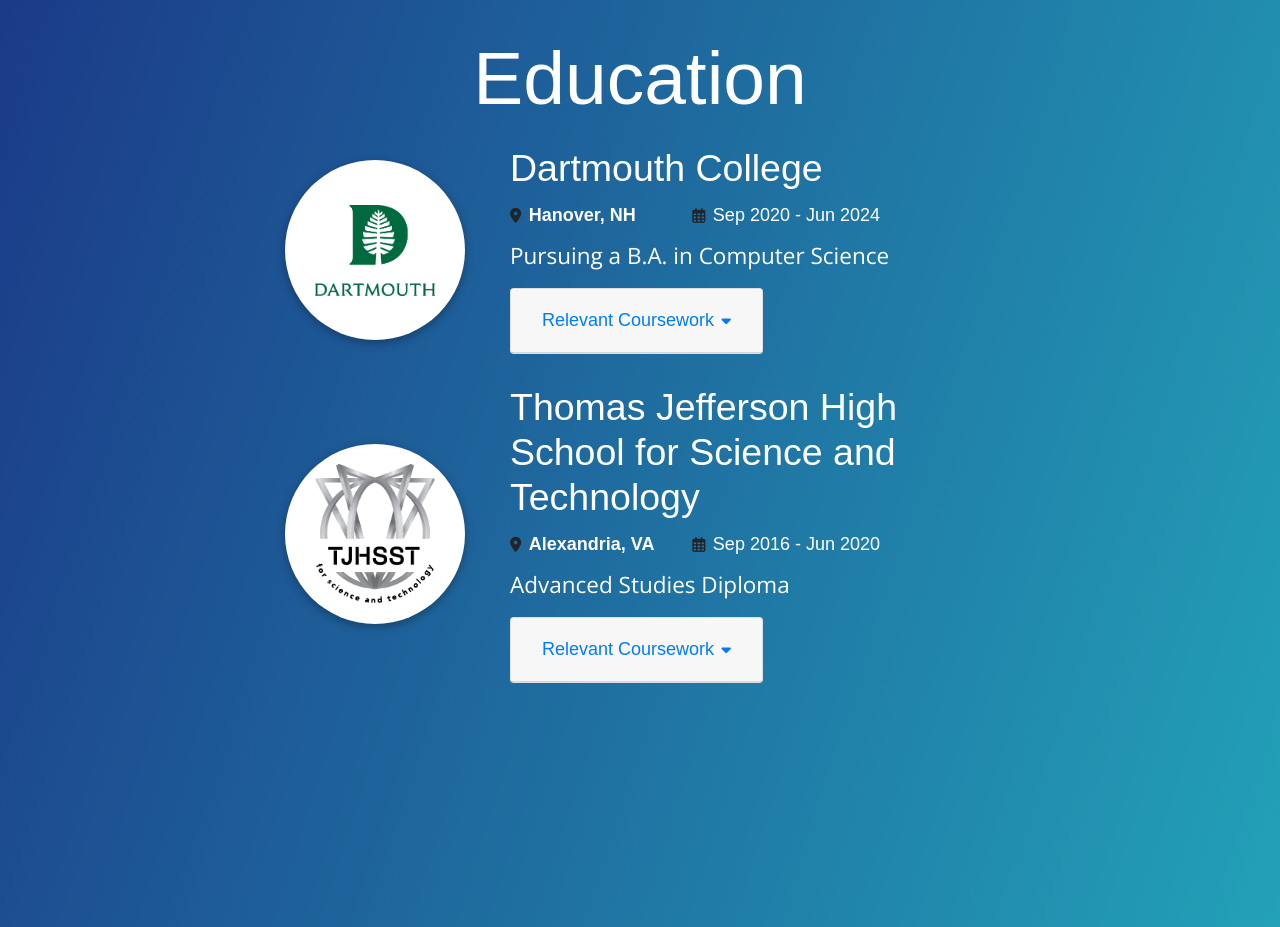
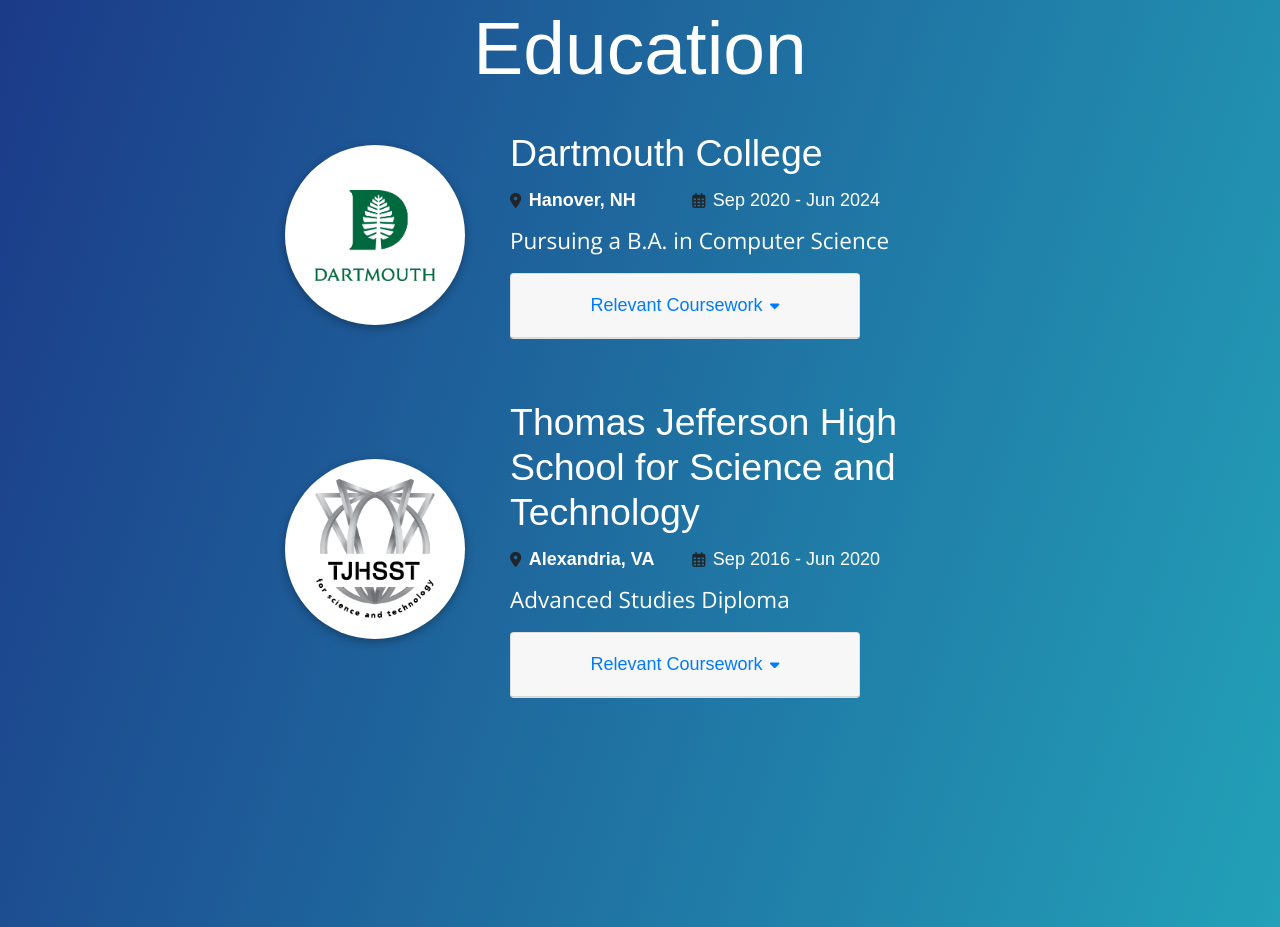
Before and after one commit to jasonpakk/personal-website-old, a React app: page / in a window 1280 px wide. Shown: the part 835-1762 px from the top of the page. Built offline with nearby package versions, Linux system fonts and the light colour scheme; a web font is replaced by a local one.

Commit message:
fixed accordion width

```diff
--- a/src/components/Education/CourseList.js
+++ b/src/components/Education/CourseList.js
@@ -5,6 +5,7 @@
 
 const CourseList = (props) => {
   return (
+    <div className="courseList">
       <Accordion>
         <Card>
           <Card.Header>
@@ -26,6 +27,7 @@
           </Accordion.Collapse>
         </Card>
       </Accordion>
+    </div>
   );
 };
 
--- a/src/styles/sections/education.scss
+++ b/src/styles/sections/education.scss
@@ -1,7 +1,6 @@
 .educationItem {
-  width: 100vw;
   @include flexCenter(row);
-  margin: 1rem;
+  margin: 2rem 0rem;
 }
 
 // logo - on left
@@ -92,3 +91,7 @@
     }
   }
 }
+
+.courseList {
+  width: 70%;
+}
```
Lines whose indentation alone changed are shown as unchanged.
